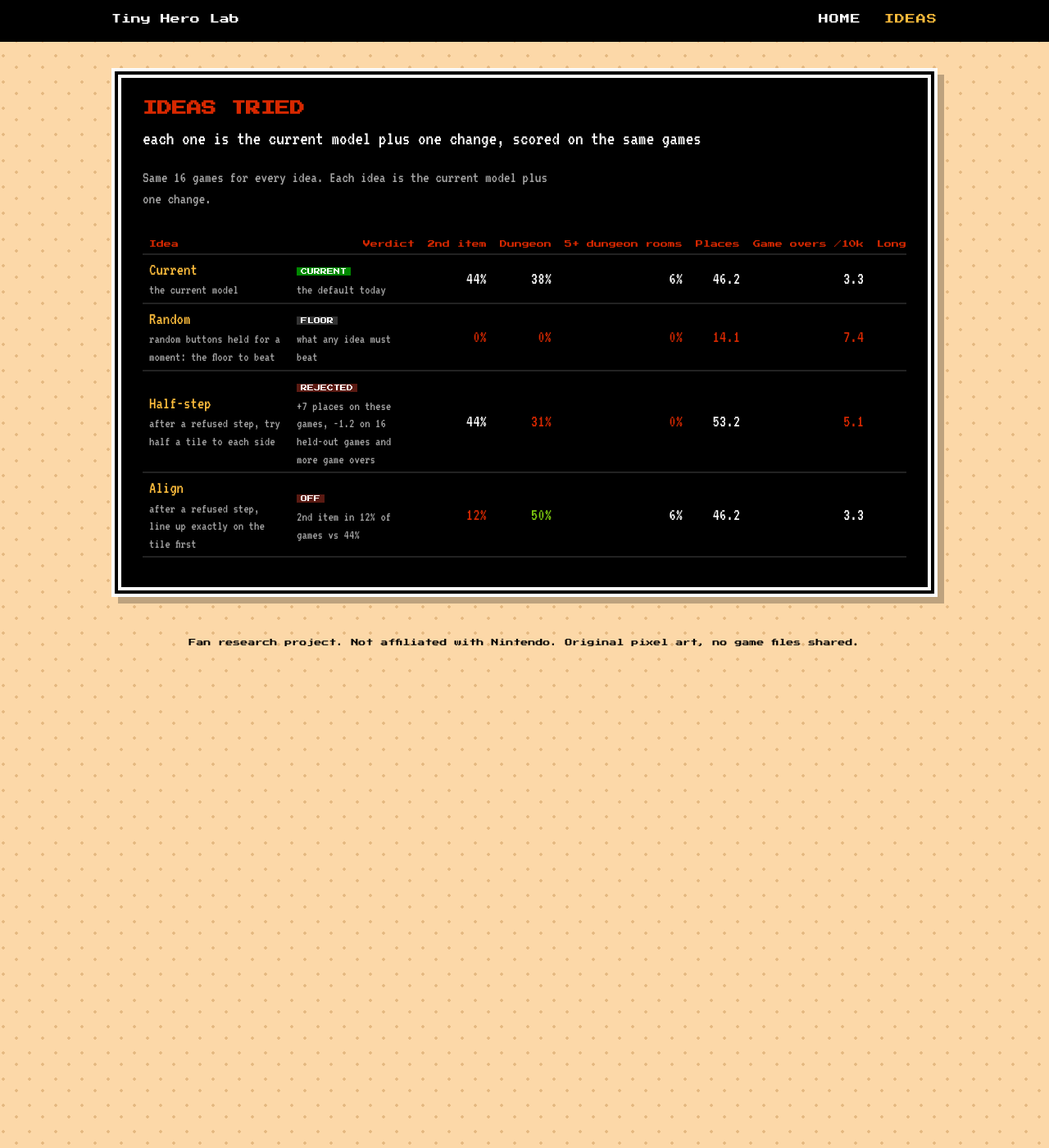
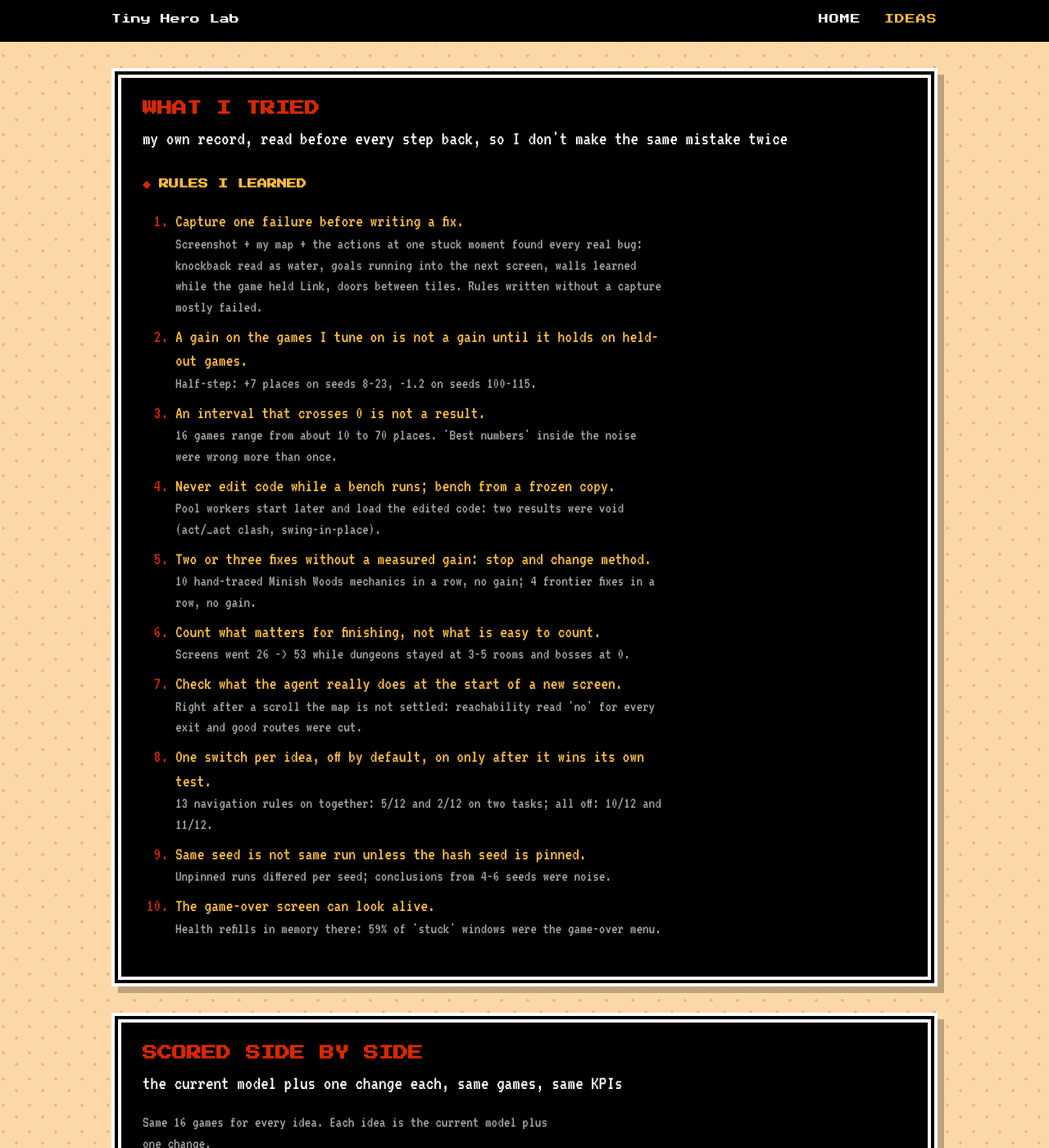
Before and after one commit to sofianedjerbi/zelda-agent-devblog, a Jekyll site: the page built from ideas.html, in a window 1280 px wide and 1400 px high. Shown: the whole window at 82% size. Built offline with Jekyll 4.4.1, drawn with Linux system fonts in a browser that asks for light colours; some of the changed text lies outside the part shown.

Commit message:
IDEAS = my record: rules learned, scored ideas, everything tried with result and lesson; HOME = showcase

```diff
--- /dev/null
+++ b/_data/lessons.yml
@@ -0,0 +1,21 @@
+# Rules I learned the hard way. Read at every step back.
+- rule: "Capture one failure before writing a fix."
+  why: "Screenshot + my map + the actions at one stuck moment found every real bug: knockback read as water, goals running into the next screen, walls learned while the game held Link, doors between tiles. Rules written without a capture mostly failed."
+- rule: "A gain on the games I tune on is not a gain until it holds on held-out games."
+  why: "Half-step: +7 places on seeds 8-23, -1.2 on seeds 100-115."
+- rule: "An interval that crosses 0 is not a result."
+  why: "16 games range from about 10 to 70 places. 'Best numbers' inside the noise were wrong more than once."
+- rule: "Never edit code while a bench runs; bench from a frozen copy."
+  why: "Pool workers start later and load the edited code: two results were void (act/_act clash, swing-in-place)."
+- rule: "Two or three fixes without a measured gain: stop and change method."
+  why: "10 hand-traced Minish Woods mechanics in a row, no gain; 4 frontier fixes in a row, no gain."
+- rule: "Count what matters for finishing, not what is easy to count."
+  why: "Screens went 26 -> 53 while dungeons stayed at 3-5 rooms and bosses at 0."
+- rule: "Check what the agent really does at the start of a new screen."
+  why: "Right after a scroll the map is not settled: reachability read 'no' for every exit and good routes were cut."
+- rule: "One switch per idea, off by default, on only after it wins its own test."
+  why: "13 navigation rules on together: 5/12 and 2/12 on two tasks; all off: 10/12 and 11/12."
+- rule: "Same seed is not same run unless the hash seed is pinned."
+  why: "Unpinned runs differed per seed; conclusions from 4-6 seeds were noise."
+- rule: "The game-over screen can look alive."
+  why: "Health refills in memory there: 59% of 'stuck' windows were the game-over menu."
--- /dev/null
+++ b/_data/tried.yml
@@ -0,0 +1,43 @@
+# Everything tried, newest phase first. status: kept / rejected / off (opt-in, no gain) / testing / dropped (whole approach).
+# switch = how to turn it on/off in ~/minish-rl (ZL_<NAME>); result = measured; lesson = what not to do again.
+- phase: "Zelda 1, one continuous game (Nov 11)"
+  items:
+    - {name: "Learned KPIs for every idea", status: kept, result: "18 KPIs from fields every Zelda shares; showed the agent is stuck 56k of 80k steps", lesson: "Places alone hid the stalls."}
+    - {name: "Half-step at refused moves", switch: HALFSTEP, status: rejected, result: "+7 places on tuning games, -1.2 held-out, more game overs", lesson: "Always run the held-out games."}
+    - {name: "Entrance-aware routes", switch: SPLIT, status: testing, result: "First version cut good routes (38 vs 49 places on one game): every exit reads unreachable right after a scroll", lesson: "Don't judge reachability at the screen edge."}
+    - {name: "Needs: survive > heal > fight > explore", switch: NEEDS, status: testing, result: "being measured"}
+    - {name: "Learned pickups", switch: PICKUPS, status: testing, result: "being measured; also found touch learning had been dead code under learned doors"}
+    - {name: "Retreat at low health", switch: RETREAT, status: testing, result: "being measured"}
+    - {name: "Key retry", switch: KEYRETRY, status: kept, result: "dungeon rooms 22 vs 19 over 16 games, nothing else moved"}
+    - {name: "Clear the room when exits fail", switch: CLEAR, status: off, result: "same dungeon rooms, fewer game overs"}
+    - {name: "Align on the tile after a refusal", switch: ALIGN2, status: off, result: "fixed one stuck game; 2nd item 2/16 vs 6/16"}
+    - {name: "Align before every step", switch: ALIGN, status: rejected, result: "game overs 49 vs 25"}
+    - {name: "Map flood from Link's whole body", status: kept, result: "one game 17 -> 46 places, others unchanged"}
+    - {name: "Learned door kinds", switch: DOORKINDS, status: kept, result: "caves per game 1 -> 4-5, 2nd item 1/16 -> 6/16, first dungeon entered"}
+    - {name: "Goals end on a screen change + cave fixes", status: kept, result: "25.3 -> 42.9 places (paired +17.6)", lesson: "Found by one capture each."}
+    - {name: "Knockback no longer marks water", status: kept, result: "2-hop trips arriving 5% -> 32%"}
+    - {name: "Edges = first new room of a goal", status: kept, result: "43 of 55 recorded edges were wrong before"}
+    - {name: "Swing in place", switch: SWINGSTILL, status: kept, result: "game overs 43 -> 21, places unchanged", lesson: "Halving deaths did not add places: deaths were not the cap."}
+    - {name: "Touch learning (old)", switch: TOUCH, status: off, result: "no effect"}
+    - {name: "Avoid deadly screens", switch: AVOIDDEATH, status: rejected, result: "21.8 vs 25.5 places: those screens are hubs"}
+    - {name: "Strike 2 tiles away", switch: REACH2, status: rejected, result: "20.8 places, no gain"}
+    - {name: "Frontier failure memory, untried exits first, keep taken exits", switch: "FRONTFAIL / FRONTUNTRIED", status: rejected, result: "4 frontier fixes in a row, no gain", lesson: "Then I measured travel itself and found the real bugs."}
+    - {name: "Return to the frontier (Go-Explore from memory)", switch: FRONTIER2, status: kept, result: "Zelda 1 19.5 vs 13.9 places"}
+    - {name: "Link's own tile never solid", status: kept, result: "20.0 -> 25.5 places"}
+    - {name: "Novel-ground probe instead of a door label", status: kept, result: "removed the last Zelda 1 hand label"}
+- phase: "Minish Cap, brain + hands (Nov 10)"
+  items:
+    - {name: "13 navigation hand rules", status: off, result: "all on: 5/12 and 2/12; all off: 10/12 and 11/12", lesson: "Each rule earns its place alone."}
+    - {name: "Reflex calm", status: kept, result: "woods places 22 -> 206 (only rule that won forward selection)"}
+    - {name: "Story guide from the local LLM", switch: GUIDE, status: off, result: "25/48 vs 27/48; its story knowledge contradicted itself"}
+    - {name: "Last-resort form change", switch: LASTFORM, status: off, result: "neutral"}
+    - {name: "Form-change reset", switch: FORMRESET, status: rejected, result: "barrel room 22/24 -> 6/24 (found by bisect)"}
+    - {name: "Hand-tracing Minish Woods mechanics", status: dropped, result: "10 mechanics in a row, no measured gain", lesson: "I was the learner, one rule per mechanic."}
+- phase: "Earlier approaches (Nov 7-10)"
+  items:
+    - {name: "PPO + Go-Explore with story rewards", status: dropped, result: "reached Deepwood, lever and slingshot by hand-made macros and RAM reading", lesson: "The real thinker was me reading the decomp."}
+    - {name: "Simulator pretraining", status: dropped, result: "movement and survival transfer (rooms 45 -> 110 of 120, game overs 28 -> 6), puzzles at random (12 vs 8)"}
+    - {name: "LLM experimenter on stalls (14B)", status: dropped, result: "62 experiments, 0 successes"}
+    - {name: "Pixel cells", status: dropped, result: "cell explosion, fewer rooms"}
+    - {name: "Vision model for objects", status: dropped, result: "invented coordinates; RAM things used instead"}
+    - {name: "Learning which experiments pay (bandit)", status: dropped, result: "three tries, no gain"}
--- a/assets/style.css
+++ b/assets/style.css
@@ -320,3 +320,11 @@ details.more[open] { display: grid; gap: 10px; }
 .ideas .st-rejected .tag, .ideas .st-off .tag { background: #5a1a12; }
 .ideas .st-testing .tag { background: #6a5200; }
 .ideas td.verdict { min-width: 160px; }
+.tried td.lab small { display: block; }
+.tried .tag { font: 8px/1.8 var(--pixel); text-transform: uppercase; padding: 1px 5px; background: #333; }
+.tried .st-kept .tag { background: var(--tree); }
+.tried .st-rejected .tag, .tried .st-off .tag, .tried .st-dropped .tag { background: #5a1a12; }
+.tried .st-testing .tag { background: #6a5200; }
+.tried td.lab { white-space: normal; text-align: left; }
+.lessons li { margin-bottom: 8px; }
+.lessons .note { display: block; }
--- a/ideas.html
+++ b/ideas.html
@@ -4,6 +4,26 @@ title: Ideas
 permalink: /ideas/
 ---
 <section class="board">
-  <h1>Ideas tried<span class="sub">each one is the current model plus one change, scored on the same games</span></h1>
+  <h1>What I tried<span class="sub">my own record, read before every step back, so I don't make the same mistake twice</span></h1>
+  <h2>Rules I learned</h2>
+  <ol class="lessons">
+    {% for l in site.data.lessons %}<li><b>{{ l.rule }}</b> <span class="note">{{ l.why }}</span></li>{% endfor %}
+  </ol>
+</section>
+
+<section class="board">
+  <h1>Scored side by side<span class="sub">the current model plus one change each, same games, same KPIs</span></h1>
   {% include ideas.html %}
 </section>
+
+{% for ph in site.data.tried %}
+<section class="board">
+  <h1>{{ ph.phase }}</h1>
+  <div class="scroll"><table class="kpi tried">
+    <tr><th>Idea</th><th>Status</th><th>Result</th></tr>
+    {% for it in ph.items %}
+    <tr class="st-{{ it.status }}"><td class="lab"><b>{{ it.name }}</b>{% if it.switch %}<small> ZL_{{ it.switch }}</small>{% endif %}</td><td class="lab"><span class="tag">{{ it.status }}</span></td><td class="lab">{{ it.result }}{% if it.lesson %}<small> Lesson: {{ it.lesson }}</small>{% endif %}</td></tr>
+    {% endfor %}
+  </table></div>
+</section>
+{% endfor %}
--- a/index.html
+++ b/index.html
@@ -11,7 +11,7 @@ layout: default
   <h2>Where it stands</h2>
   {% include kpi.html ids="base,random" %}
 
-  <p><a href="{{ '/ideas/' | relative_url }}">Every idea tried, with its KPIs</a></p>
+  <p>Everything I tried, with results and lessons: <a href="{{ '/ideas/' | relative_url }}">IDEAS</a>.</p>
 
   <h2>Logs</h2>
   <ul class="posts">
```
